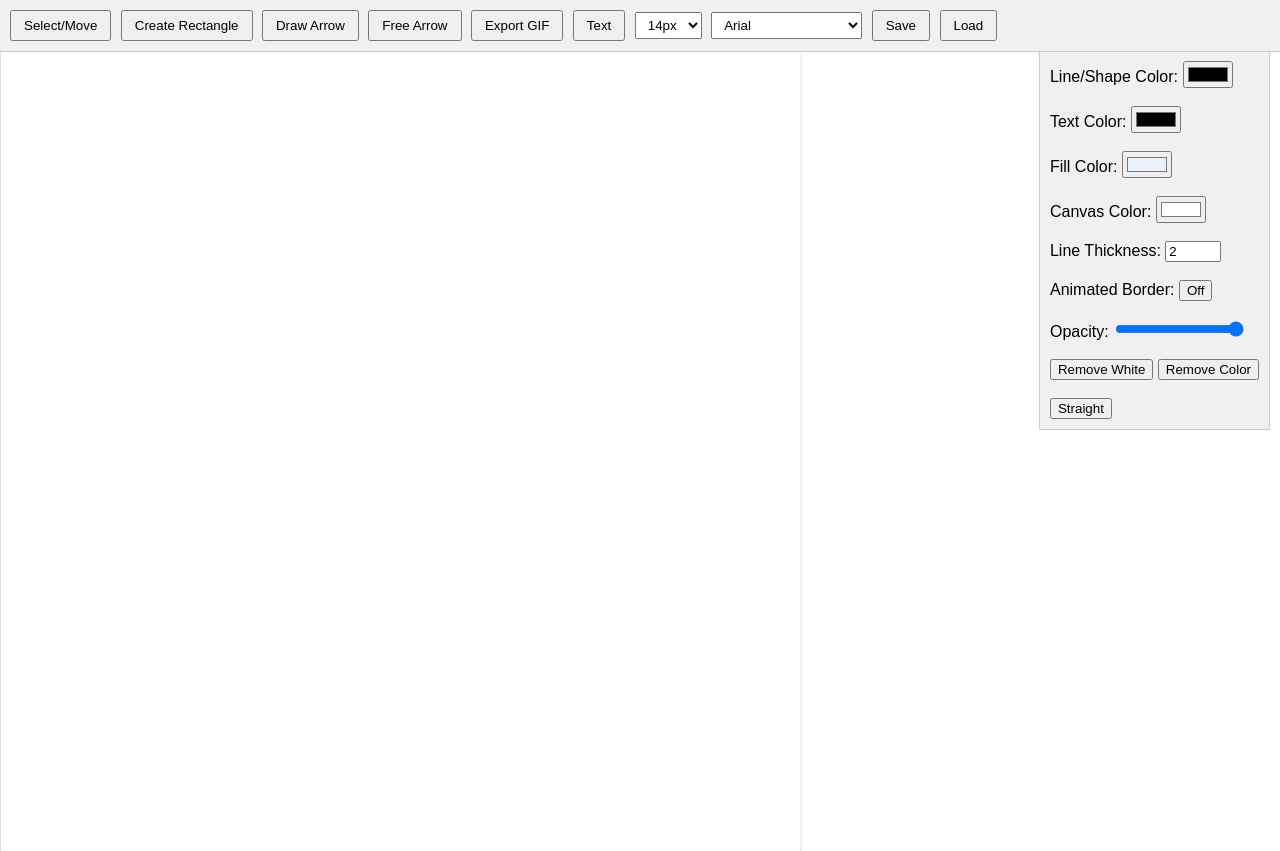
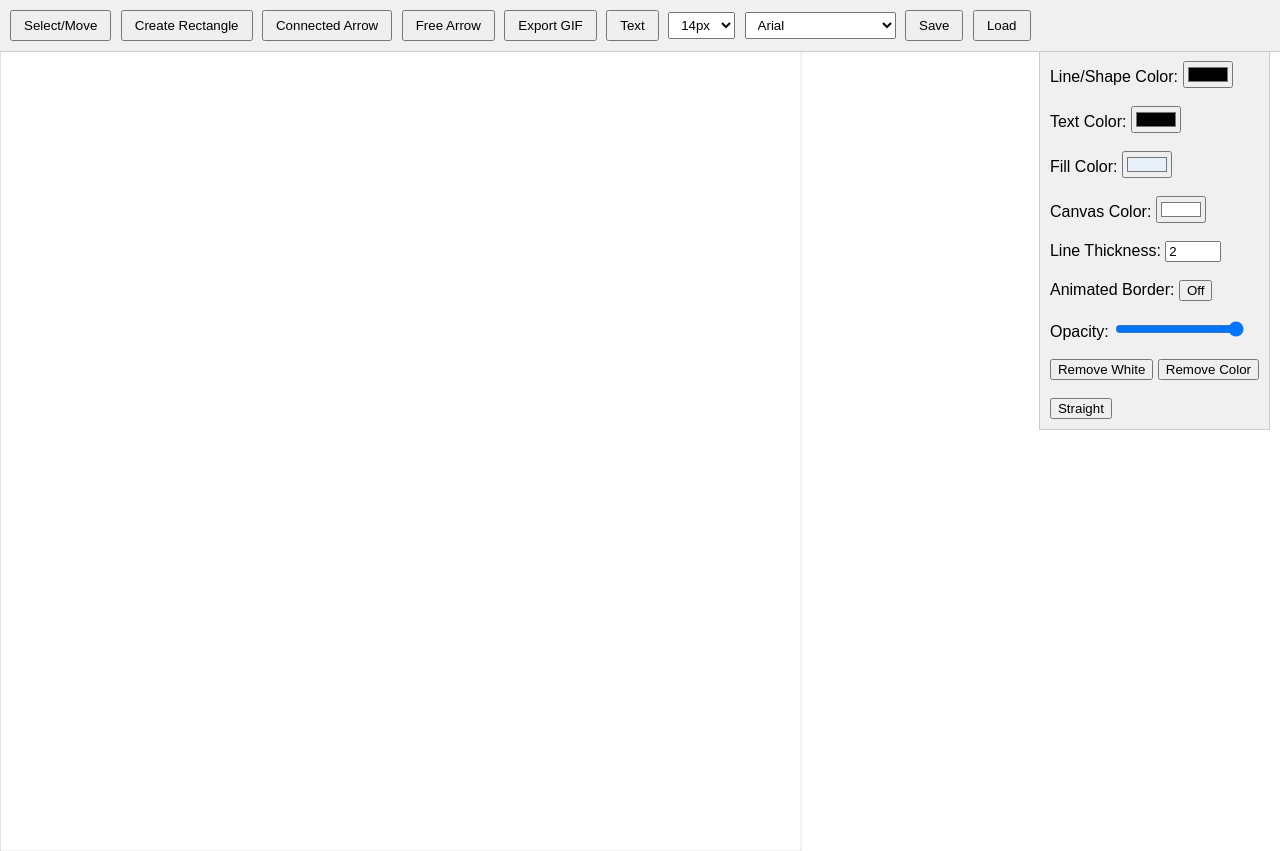
Before and after one commit to davidgeorgehope/animated-lines, a website: page index.html in a window 1280 px wide. Drawn offline with Linux system fonts and the light colour scheme.

Commit message:
fix bug in the start end line

```diff
--- a/index.html
+++ b/index.html
@@ -112,7 +112,7 @@
     <div id="toolbar">
       <button id="toolSelect">Select/Move</button>
       <button id="toolRect">Create Rectangle</button>
-      <button id="toolArrow">Draw Arrow</button>
+      <button id="toolArrow">Connected Arrow</button>
       <button id="toolFreeArrow">Free Arrow</button>
       <!--<button id="startGifBtn">Start Recording</button>
       <button id="stopGifBtn">Stop Recording</button>-->
```
